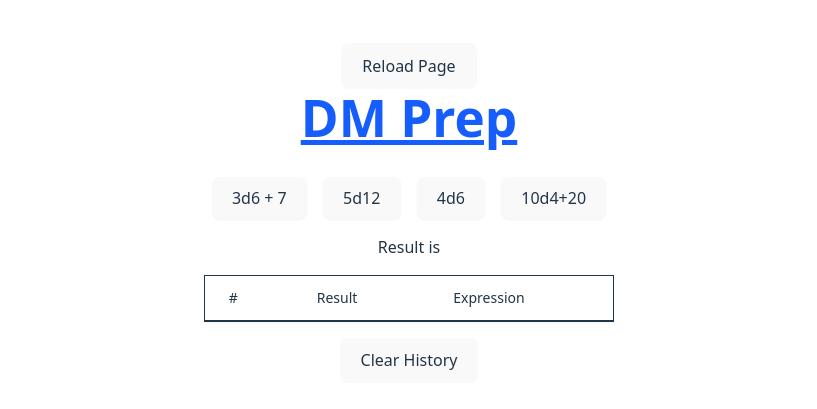
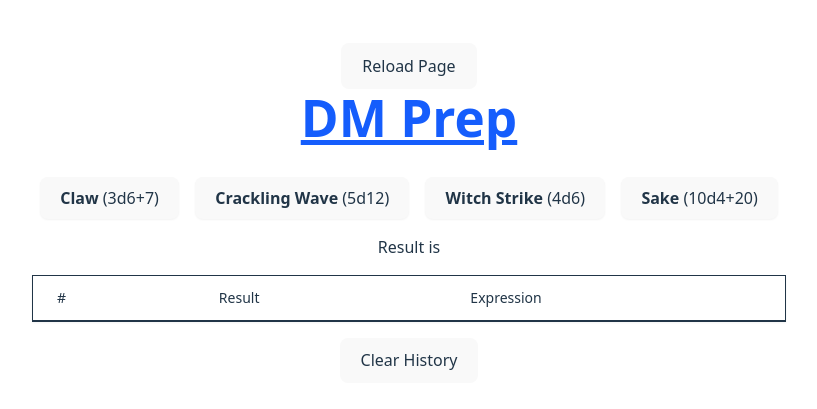
Before and after one commit to useless-pipi/useless-pipi, a React (Vite) app in the folder pipi-app/: page / in a window 1280 px wide. Shown: the part 171-580 px from the top of the page, without its empty margins (231-1048 px from the left). Built offline with nearby package versions, Linux system fonts and the light colour scheme.

Commit message:
Update for better UI

```diff
--- a/pipi-app/src/Dices.tsx
+++ b/pipi-app/src/Dices.tsx
@@ -4,18 +4,44 @@ import {
   tallyRolls,
   calculateFinalResult,
 } from '@airjp73/dice-notation';
-import type { IRollResult } from './models';
-import { LOCAL_STORAGE_ROLL_HISTORY } from './constants/constants';
+import type { IRoll, IRollResult } from './models';
+import { LOCAL_STORAGE_ROLL_HISTORY, LOCAL_STORAGE_ROLLS } from './constants/constants';
 import { useLocalStorage } from './hooks/hooks';
 import { STYLE_BUTTON_2ND } from './styles/styles';
+import { useEffect } from 'react';
 
 
 const MAX_HISTORY = 10;
+const initRolls: IRoll[] = [
+    {
+        id: 0,
+        name: 'Claw',
+        expression: '3d6+7',
+    },
+    {
+        id: 1,
+        name: 'Crackling Wave',
+        expression: '5d12',
+    },
+    {
+        id: 2,
+        name: 'Witch Strike',
+        expression: '4d6',
+    },
+    {
+        id: 3,
+        name: 'Sake',
+        expression: '10d4+20',
+    },
+]
 
 function Dices(){
 
     // const [rollHistory, setRollHistory] = useState(() : IRollResult[] => []);
     const [rollHistory, setRollHistory] = useLocalStorage<IRollResult[]>(LOCAL_STORAGE_ROLL_HISTORY, [])
+    const [rolls, setRolls] = useLocalStorage<IRoll[]>(LOCAL_STORAGE_ROLLS, [])
+
+    useEffect(() => setRolls(initRolls))
 
     const handleRoll = (diceExpr: string) => {
         try {
@@ -53,8 +79,8 @@ function Dices(){
 
     return <>
         <div className="card">
-            <button className={STYLE_BUTTON_2ND} onClick={() => handleRoll('3d6 + 7')}>
-                3d6 + 7
+            {/* <button className={STYLE_BUTTON_2ND} onClick={() => handleRoll('3d6+7')}>
+                3d6+7
             </button>
             <button className={STYLE_BUTTON_2ND} onClick={() => handleRoll('5d12')}>
                 5d12
@@ -64,7 +90,17 @@ function Dices(){
             </button>
             <button className={STYLE_BUTTON_2ND} onClick={() => handleRoll('10d4+20')}>
                 10d4+20
-            </button>
+            </button> */}
+
+            {
+                rolls.map((roll) => (
+                    <>
+                        <button className={STYLE_BUTTON_2ND} onClick={() => handleRoll(roll.expression)}>
+                            <strong>{roll.name}</strong> ({roll.expression})
+                        </button>
+                    </>
+                ))
+            }
 
             <p className="my-4"> Result is {rollHistory.at(0)?.total}  </p>
 
--- a/pipi-app/src/constants/constants.tsx
+++ b/pipi-app/src/constants/constants.tsx
@@ -1 +1,2 @@
 export const LOCAL_STORAGE_ROLL_HISTORY = 'ROLL_HISTORY'
+export const LOCAL_STORAGE_ROLLS = 'ROLLS'
--- a/pipi-app/src/models.ts
+++ b/pipi-app/src/models.ts
@@ -5,3 +5,9 @@ export interface IRollResult {
     rolls: any;
     timestamp: string;
 };
+
+export interface IRoll {
+    id: number;
+    name: string;
+    expression: string;
+}
```
